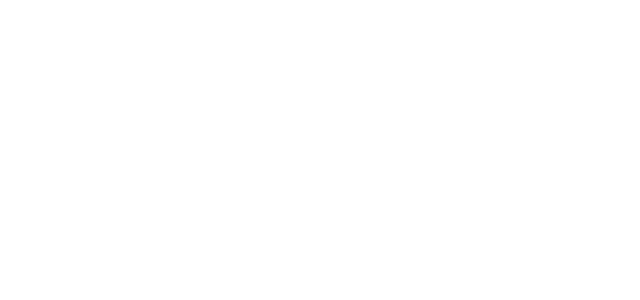
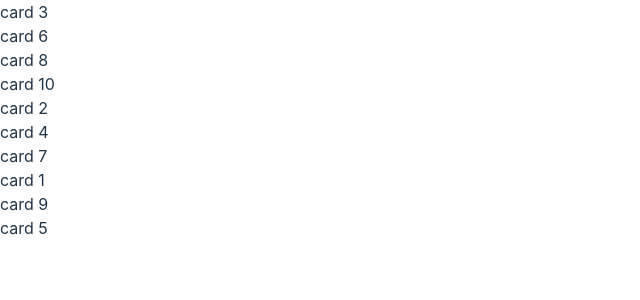
Before and after one commit to agastus047/memory-game, a React (Vite) app: page / in a window 1280 px wide. Shown: the top 300 px of the page, without its empty margins (0-640 px from the left). Built offline with nearby package versions, Linux system fonts and the light colour scheme.

Commit message:
Set shuffle logic

```diff
--- a/src/App.jsx
+++ b/src/App.jsx
@@ -1,11 +1,31 @@
 import { useState } from 'react'
 import './App.css'
+import Gameboard from './components/Gameboard';
 
 function App() {
+  const [score,setScore] = useState(0);
+  const [highScore,setHighScore] = useState(0);
+  const [cards,setCards] = useState(
+    ['card 1','card 2','card 3','card 4','card 5','card 6','card 7','card 8','card 9','card 10']
+  );
+
+  const shuffleCards = () => {
+    let cardsList = [...cards];
+
+    for(let i=cardsList.length-1;i>0;i--) {
+        let j = Math.floor(Math.random()*(i+1));
+        [cardsList[i],cardsList[j]] = [cardsList[j],cardsList[i]];
+    }
+
+    setCards(cardsList);
+  }
 
   return (
     <div className="App">
-
+      <Gameboard
+        cards={cards}
+        shuffleCards={shuffleCards}
+      />
     </div>
   )
 }
--- /dev/null
+++ b/src/components/Gameboard.jsx
@@ -0,0 +1,24 @@
+import React,{useEffect} from "react";
+
+const Gameboard = ({cards,shuffleCards})=> {
+
+    const handleClick = () => {
+        shuffleCards();
+    };
+
+    useEffect(()=> {
+        shuffleCards();
+    },[]);
+
+    const renderedCards = cards.map((item,index)=> (
+        <div key={index} onClick={handleClick}>{item}</div>
+    ));
+
+    return(
+        <div>
+            {renderedCards}
+        </div>
+    );
+};
+
+export default Gameboard
```
Also changed, not shown: src/components/Scorecard.jsx (added).
